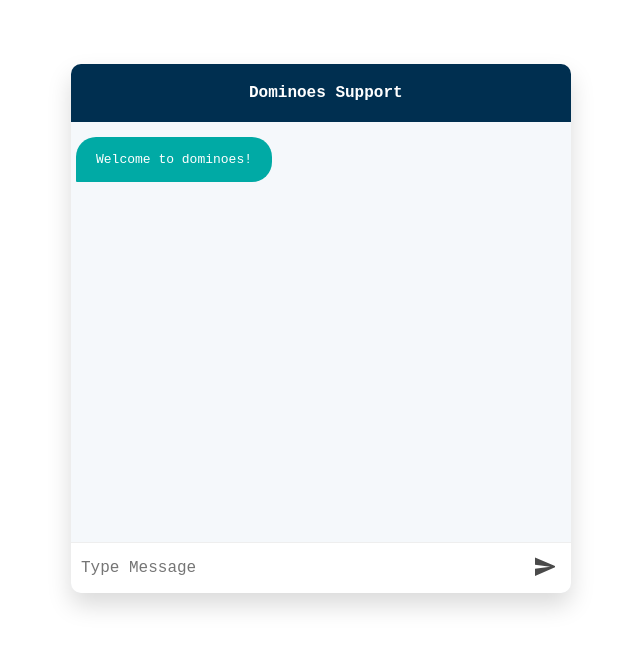
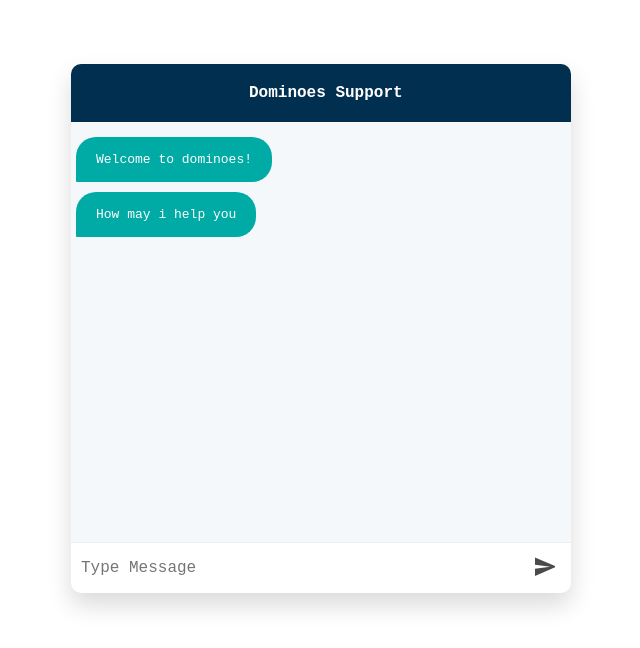
Before and after one commit to ayush1329/Chatbot, a React (Create React App) app: page / in a window 1280 px wide. Shown: the top 648 px of the page, without its empty margins (319-959 px from the left). Built offline with nearby package versions, Linux system fonts and the light colour scheme.

Commit message:
add second welcome msg

```diff
--- a/src/api/chatService.js
+++ b/src/api/chatService.js
@@ -11,6 +11,7 @@
 
 const handleRequest = (message) => {
   if (message === "hi") return "Welcome to dominoes!";
+  if (message === "help") return "How may i help you";
   else return "dominoes:- " + message;
 };
 
--- a/src/chatbot/index.jsx
+++ b/src/chatbot/index.jsx
@@ -9,26 +9,36 @@
 import chatService from "../api/chatService";
 
 const Chatbot = () => {
-  const [messages, setMessages] = useState([]);
+  const [messages, setMessages] = useState([
+    <BotMessage
+      key="0"
+      fetchMessage={async () => await chatService.getChatbotResponse("hi")}
+    />,
+  ]);
 
   useEffect(() => {
     async function loadWelcomeMessage() {
-      setMessages([
+      const secondMsg = messages.concat(
         <BotMessage
-          key="0"
-          fetchMessage={ async () => await chatService.getChatbotResponse("hi") }
+          key={messages.length + 1}
+          fetchMessage={async () =>
+            await chatService.getChatbotResponse("help")
+          }
         />
-      ]);
+      );
+      setTimeout(() => {
+        setMessages(secondMsg);
+      }, 3000);
     }
     loadWelcomeMessage();
   }, []);
 
-  const send = async text => {
+  const send = async (text) => {
     const newMessages = messages.concat(
-      <UserMessage key={ messages.length + 1 } text={ text } />,
-       <BotMessage
-        key={ messages.length + 2 }
-        fetchMessage={ async () => await chatService.getChatbotResponse(text) }
+      <UserMessage key={messages.length + 1} text={text} />,
+      <BotMessage
+        key={messages.length + 2}
+        fetchMessage={async () => await chatService.getChatbotResponse(text)}
       />
     );
     setMessages(newMessages);
@@ -37,10 +47,10 @@
   return (
     <div className="chatbot">
       <Header />
-      <Messages messages={ messages } />
-      <Input onSend={ send } />
+      <Messages messages={messages} />
+      <Input onSend={send} />
     </div>
   );
-}
+};
 
 export default Chatbot;
```
